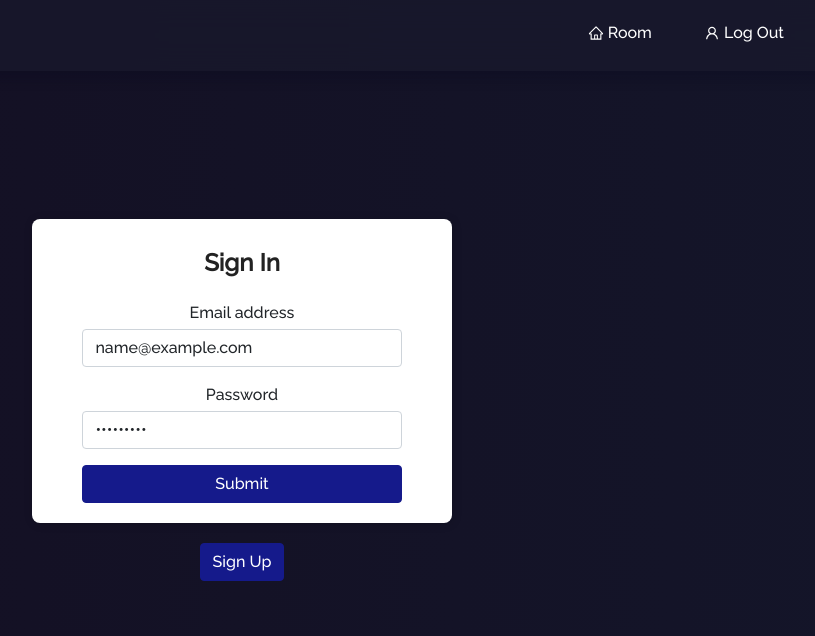
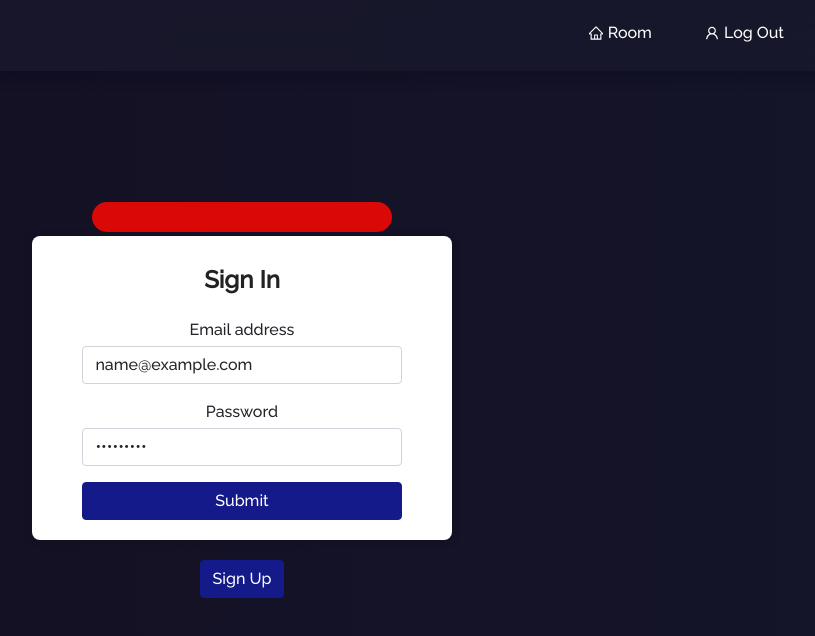
Before and after one commit to taovc/guess, a React (Create React App) app in the folder myapp/: page /login in a window 1280 px wide. Both pictures are taken after typing "name@example.com", "Sample123" into the empty fields and a click on the button "Submit". Shown: the top 636 px of the page, without its empty margins (398-1213 px from the left). Built offline with nearby package versions, Linux system fonts and the light colour scheme; no server answers.

Commit message:
[add] message to display notice

```diff
--- a/myapp/src/components/DisplayNotice.jsx
+++ b/myapp/src/components/DisplayNotice.jsx
@@ -1,17 +1,13 @@
 import React from "react";
 
 const DisplaySuccess = ({ message }) => {
-  return (
-    <span className="w-full inline-block rounded-xl p-1 bg-green-600 text-white text-center mb-4">
-      {message}
-    </span>
-  );
+  return <span className="display-success">{message}</span>;
 };
 
 const DisplayError = ({ message }) => {
   return (
-    <span className="w-full inline-block rounded-xl p-1 bg-red-600 text-white text-center mb-4">
-      <div>{message}</div>
+    <span className="display-error">
+      <b>{message}</b>
     </span>
   );
 };
--- a/myapp/src/components/Login.jsx
+++ b/myapp/src/components/Login.jsx
@@ -1,9 +1,10 @@
 import React, { useState } from "react";
 import axios from "axios";
 import { useNavigate } from "react-router-dom";
+import { Button } from "react-bootstrap";
 
 import Form from "./Form";
-import { Button } from "react-bootstrap";
+import { DisplayError } from "./DisplayNotice";
 
 const urlLogin = "http://localhost:8080/api/auth/login";
 const urlRegister = "http://localhost:8080/api/auth/register";
@@ -12,6 +13,8 @@ export default function Login() {
   const [email, setEmail] = useState("");
   const [password, setPassword] = useState("");
   const [register, setRegister] = useState(false);
+  const [callbackmsg, setCallbackmsg] = useState("");
+  const [isOk, setisOk] = useState(true);
   const navigate = useNavigate();
 
   const handleSubmit = (e, values) => {
@@ -26,11 +29,16 @@ export default function Login() {
         if (res.data.token) {
           localStorage.setItem("token", JSON.stringify(res.data.token));
           localStorage.setItem("user", JSON.stringify(res.data.user));
+          setisOk(true);
           navigate("/");
         }
       })
       .catch((err) => {
-        console.log(err);
+        setCallbackmsg(err?.response?.data?.error);
+        setisOk(false);
+        setTimeout(() => {
+          setisOk(true);
+        }, 3000);
       });
   };
 
@@ -61,8 +69,11 @@ export default function Login() {
 
   return (
     <div className="Auth-form-container">
+      {!isOk && <DisplayError message={callbackmsg} />}
       <Form fields={formFields} title={formTitle} onSubmit={handleSubmit} />
-      <Button className="Auth-form-container-button" onClick={handleRegister}>{!register ? "Sign Up" : "Sign In"}</Button>
+      <Button className="Auth-form-container-button" onClick={handleRegister}>
+        {!register ? "Sign Up" : "Sign In"}
+      </Button>
     </div>
   );
 }
--- a/myapp/src/style.css
+++ b/myapp/src/style.css
@@ -256,3 +256,28 @@ html {
   transform: translate(-50%, -50%);
   background-color: #f2f2f2;
 }
+
+/* --------- */
+/* msg section */
+/* --------- */
+
+.display-success {
+  display: inline-block;
+  width: 100%;
+  padding: 1px;
+  background-color: green;
+  color: white;
+  text-align: center;
+  margin-bottom: 4px;
+  border-radius: 15px;
+}
+
+.display-error {
+  display: inline-block;
+  width: 300px;
+  height: 30px;
+  background-color: rgb(219, 8, 8);
+  text-align: center;
+  margin-bottom: 4px;
+  border-radius: 15px;
+}
```
